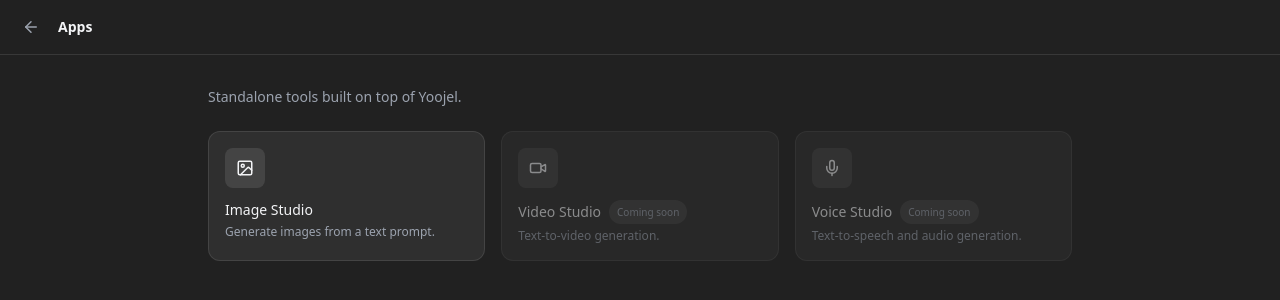
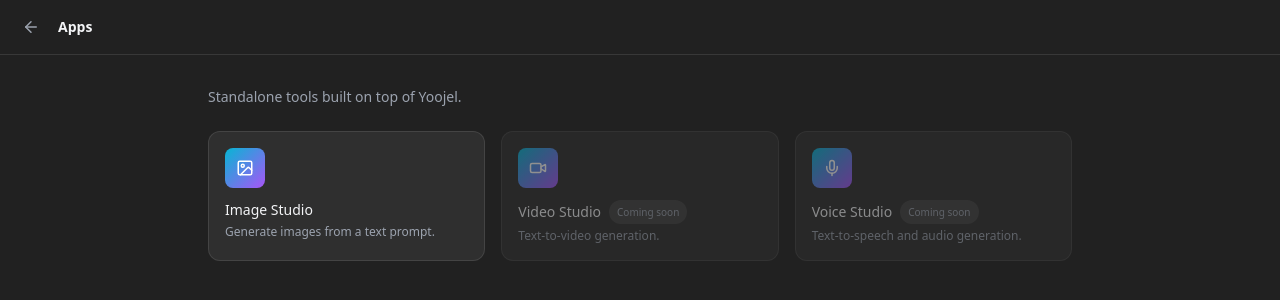
Before and after one commit to Atiqrehman74/yoojel, a Next.js app: page /apps in a window 1280 px wide. Shown: the top 300 px of the page. Built offline with nearby package versions, Linux system fonts and the light colour scheme.

Commit message:
style: use logo cyan/purple gradient for Apps card icons

```diff
--- a/app/apps/page.tsx
+++ b/app/apps/page.tsx
@@ -57,7 +57,10 @@
                     : "opacity-50"
                 }`}
               >
-                <div className="flex h-10 w-10 items-center justify-center rounded-lg bg-white/10">
+                <div
+                  className="flex h-10 w-10 items-center justify-center rounded-lg text-white"
+                  style={{ background: "linear-gradient(135deg, #06b6d4, #a855f7)" }}
+                >
                   <Icon size={18} />
                 </div>
                 <div>
```
